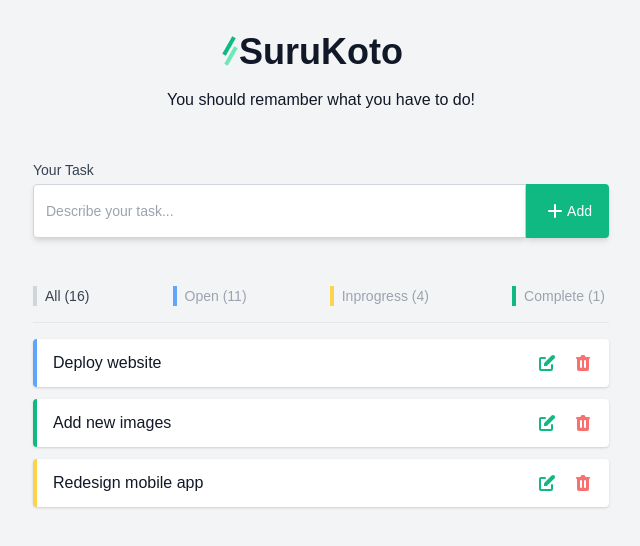
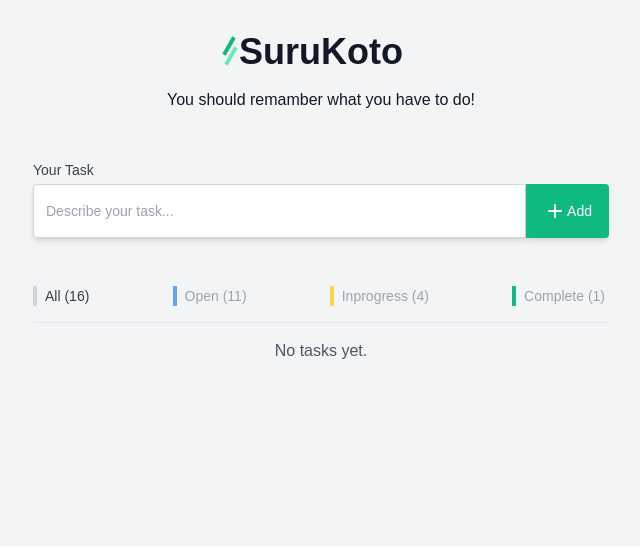
Before and after one commit to m-alghobary/vue-todoos, a Vue app: page / in a window 1280 px wide. Shown: the top 546 px of the page, without its empty margins (319-959 px from the left). Built offline with nearby package versions, Linux system fonts and the light colour scheme.

Commit message:
make task list component

```diff
--- a/src/App.vue
+++ b/src/App.vue
@@ -9,22 +9,22 @@
 		</div>
 		<div class="mt-12 flex gap-6 justify-between">
 			<span class="px-1 cursor-pointer text-gray-700 font-medium border-l-4 border-gray-300 pl-2 text-xs sm:text-sm">All (16)</span>
-			<span class="px-1 cursor-pointer text-gray-400 border-l-4 border-blue-400 pl-2 text-xs sm:text-sm">Open (11)</span>
-			<span class="px-1 cursor-pointer text-gray-400 border-l-4 border-yellow-300 pl-2 text-xs sm:text-sm">Inprogress (4)</span>
-			<span class="px-1 cursor-pointer text-gray-400 border-l-4 border-green-500 pl-2 text-xs sm:text-sm">Complete (1)</span>
+			<span class="px-1 cursor-pointer text-gray-400 font-light border-l-4 border-blue-400 pl-2 text-xs sm:text-sm">Open (11)</span>
+			<span class="px-1 cursor-pointer text-gray-400 font-light border-l-4 border-yellow-300 pl-2 text-xs sm:text-sm">Inprogress (4)</span>
+			<span class="px-1 cursor-pointer text-gray-400 font-light border-l-4 border-green-500 pl-2 text-xs sm:text-sm">Complete (1)</span>
 		</div>
 		<hr class="mt-4" />
-		<div class="space-y-3 mt-4">
-			<task-item v-for="task in tasks" :key="task.id" :task="task"></task-item>
+		<div class="mt-4">
+			<task-list :tasks="tasks"></task-list>
 		</div>
-		<app-dialog :isOpen="showEditDialog" @closed="showEditDialog = !showEditDialog"></app-dialog>
+		<!-- <app-dialog :isOpen="showEditDialog" @closed="showEditDialog = !showEditDialog"></app-dialog> -->
 	</div>
 </template>
 
 <script>
 import { reactive, ref } from 'vue';
 import NewTask from './components/new-task.vue';
-import TaskItem from './components/task-item.vue';
+import TaskList from './components/task-list.vue';
 import AppDialog from './components/app-dialog.vue';
 
 export default {
@@ -32,52 +32,19 @@ export default {
 	components: {
 		AppDialog,
 		NewTask,
-		TaskItem,
+		TaskList,
 	},
 	setup() {
 		const tasks = ref([]);
 		const showEditDialog = ref(false);
-		let currentTask = reactive({
-			id: 0,
-			title: '',
-			complete: false,
-			inProgress: false,
-		});
-
-		tasks.value.push({
-			id: 1,
-			title: 'Deploy website',
-			complete: false,
-			inProgress: false,
-		});
-
-		tasks.value.push({
-			id: 2,
-			title: 'Add new images',
-			complete: true,
-			inProgress: false,
-		});
-
-		tasks.value.push({
-			id: 2,
-			title: 'Redesign mobile app',
-			complete: false,
-			inProgress: true,
-		});
-
-		function editTask(task) {
-			showEditDialog.value = true;
-			currentTask = task;
-		}
 
 		function addTask(task) {
-			console.log(task);
+			tasks.value.push(task);
 		}
 
 		return {
 			tasks,
 			showEditDialog,
-			editTask,
 			addTask,
 		};
 	},
--- /dev/null
+++ b/src/components/task-list.vue
@@ -0,0 +1,29 @@
+<template>
+	<div class="space-y-3">
+		<template v-if="tasks.length">
+			<task-item v-for="task in tasks" :key="task.id" :task="task"></task-item>
+		</template>
+		<div v-else class="text-gray-600 text-center font-light">No tasks yet.</div>
+	</div>
+</template>
+
+<script>
+import TaskItem from './task-item.vue';
+
+export default {
+	components: {
+		TaskItem,
+	},
+	props: {
+		tasks: {
+			type: Array,
+			default: () => [],
+		},
+	},
+	setup() {
+		return {};
+	},
+};
+</script>
+
+<style lang="scss" scoped></style>
```
